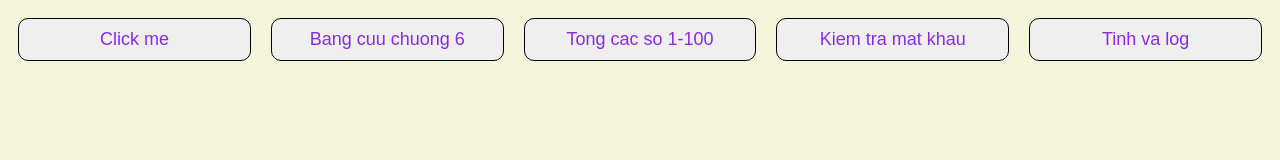
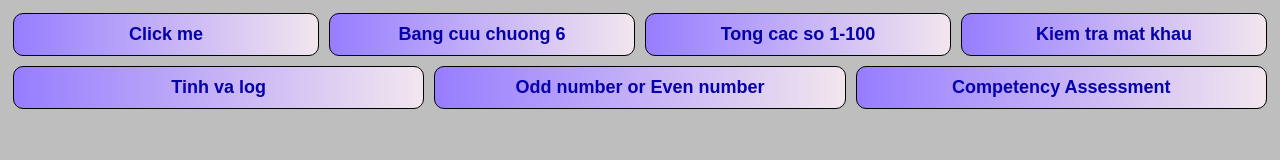
Before and after one commit to Juncoder171299/js_buoi1_c2502L, a plain HTML site: page index.html in a window 1280 px wide. Drawn offline with Linux system fonts and the light colour scheme.

Commit message:
baitapthem

```diff
--- a/index.html
+++ b/index.html
@@ -4,17 +4,21 @@
 <head>
     <meta charset="UTF-8">
     <meta name="viewport" content="width=device-width, initial-scale=1.0">
-    <title>Document</title>
+    <title>BAI TAP JS</title>
     <script src="./script.js" defer></script>
     <link rel="stylesheet" href="style.css">
 </head>
 
 <body>
-    <button class="btn" onclick="clickMe()">Click me</button>
-    <button class="btn" onclick="bang()">Bang cuu chuong 6</button>
-    <button class="btn" onclick="sum()">Tong cac so 1-100</button>
-    <button class="btn" onclick="checkPass()">Kiem tra mat khau</button>
-    <button class="btn" onclick="math()">Tinh va log</button>
+    <div class="btn-container">
+        <button onclick="clickMe()">Click me</button>
+        <button onclick="bang()">Bang cuu chuong 6</button>
+        <button onclick="sum()">Tong cac so 1-100</button>
+        <button onclick="checkPass()">Kiem tra mat khau</button>
+        <button onclick="math()">Tinh va log</button>
+        <button onclick="oddORevenNumber()">Odd number or Even number</button>
+        <button onclick="CompetencyAssessment()">Competency Assessment</button>
+    </div>
 
 </body>
 
--- a/script.js
+++ b/script.js
@@ -34,6 +34,7 @@ function sum() {
         i++;
     }
     console.log("tong cac so tu 1-100 = ", total);
+    alert("Tổng các số từ 1-100: " + total);
 }
 function checkPass() {
     do {
@@ -42,12 +43,14 @@ function checkPass() {
             alert("Bạn đã hủy đăng nhập.");
             break;
         }
-    } while (password != 123456) {
         if (password === "123456") {
             alert("Đăng nhập thành công!");
+            break;
+        } else {
+            alert("Mật khẩu sai. Vui lòng thử lại!");
         }
-    }
 
+    } while (true);
 }
 function math() {
     let a = 10;
@@ -57,13 +60,49 @@ function math() {
     console.log("tich a*b=", a * b);
     console.log("thuong a/b=", a / b);
     console.log("chia lay du a,b=", a % b);
-    console.log(a==b);
-    console.log(a===b);
-    console.log(a!=b);
-    console.log(a!==b);
-    console.log(a<b);
-    console.log(a>b);
-    console.log(a<=b);
-    console.log(a>=b);
+    console.log(a == b);
+    console.log(a === b);
+    console.log(a != b);
+    console.log(a !== b);
+    console.log(a < b);
+    console.log(a > b);
+    console.log(a <= b);
+    console.log(a >= b);
 
 }
+function oddORevenNumber() {
+    Inputnumber = prompt(" Input your number:");
+    switch (Inputnumber % 2) {
+        case 1:
+            console.log("Là số lẻ");
+            alert("Là số lẻ");
+            break;
+        case 0:
+            console.log("Là số chẵn");
+            alert("Là số chẵn");
+            break;
+        default:
+            console.log("Không hợp lệ");
+            alert("Không hợp lệ");
+    }
+}
+function CompetencyAssessment() {
+    score = prompt("Input your Score: ");
+    if (score == null) {
+        console.log("Không hợp lệ");
+        alert("Hủy");
+    }
+    else if (score >= 90) {
+        console.log("Giỏi");
+        alert("Giỏi");
+    } else if (score >= 70 && score < 90) {
+        console.log("Khá");
+        alert("Khá");
+    } else if (score >= 50 && score < 70) {
+        console.log("Trung bình");
+        alert("Trung bình");
+    } else {
+        console.log("Yếu");
+        alert("Yếu");
+    }
+}
--- a/style.css
+++ b/style.css
@@ -1,23 +1,44 @@
 body {
     display: flex;
+    justify-content: center;
+    align-items: center;
+    gap: 20px;
+    background-color: rgb(190, 190, 190);
+    flex-wrap: wrap;
+    font-family: 'Segoe UI', Tahoma, Geneva, Verdana, sans-serif;
+    margin: none;
+    padding: none;
+}
+
+.btn-container {
+    display: flex;
     justify-content: space-between;
-    gap: 20px;
-    padding: 10px 10px;
-    background-color: beige;
+    flex-wrap: wrap;
 }
-.btn {
+
+.btn-container button {
+    background: linear-gradient(90deg, #977dff, #f2e6ee);
     border: 1px solid black;
-    width: 25%;
+    width: auto;
     height: auto;
-    color: blueviolet;
+    color: #0600ab;
+    font-weight: 700;
     font-size: 18px;
     border-radius: 10px;
     padding: 10px;
+    margin: 5px;
+    flex: 1 1 calc(25% - 20px);
+    min-width: 150px;
+    gap: 20px;
+
 }
-.btn:hover {
-    background: #609cc4;
+
+.btn-container button:hover {
+    background: linear-gradient(135deg, #7278e0, #afb2e9);
     color: #fff;
-    transform : translateY(-8px);
-    width: 40%;
+    transform: translateY(-8px);
+    width: 20%;
     box-shadow: 0 10px 15px rgba(0, 0, 0, 0.2);
+    transition: all 0.3s ease;
+    cursor: pointer;
 }
```
